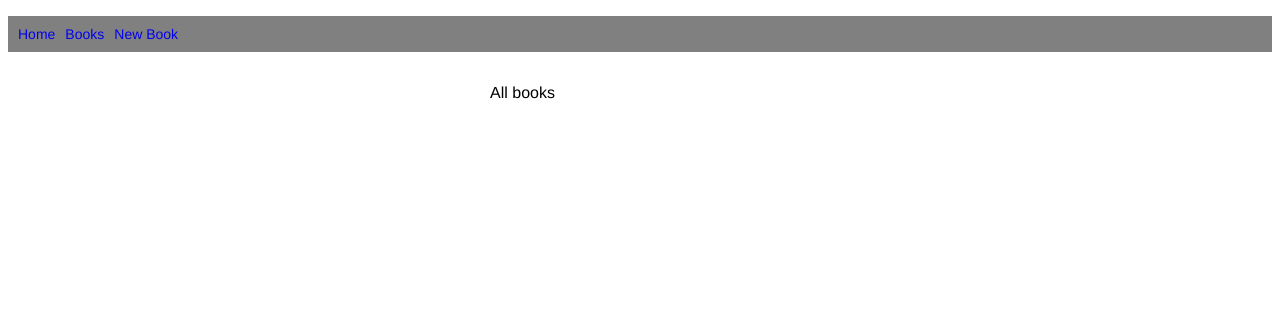
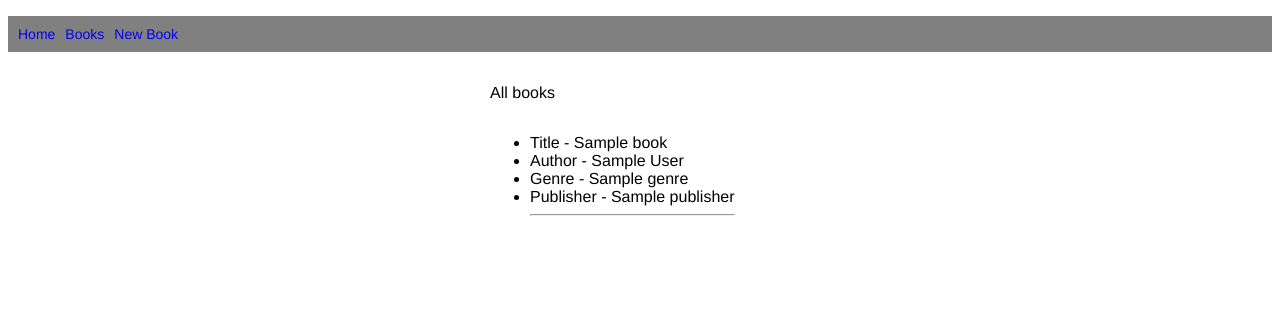
Before and after one commit to br1Pod/wk4d3_book_list, a Flask app: page /books in a window 1280 px wide. Shown: the top 312 px of the page. Run offline with Flask 2, Linux system fonts and the light colour scheme; a database or web service that is not in the repository returns one stand-in record (values such as "Sample title"); some libraries are stand-ins or nearby versions.

Commit message:
Book List html created

```diff
--- a/one_to_many_start/templates/books/index.html
+++ b/one_to_many_start/templates/books/index.html
@@ -3,5 +3,14 @@
 
 
 <p>All books</p>
+<ul>
+    {% for book in books %}
+        <li>Title - {{book.title}} </li>
+        <li>Author - {{book.author.full_name()}} </li>
+        <li>Genre - {{book.genre}} </li>
+        <li>Publisher - {{book.publisher}} </li>
+        <hr>
+    {% endfor %}
+</ul>
 
 {% endblock %}
```
